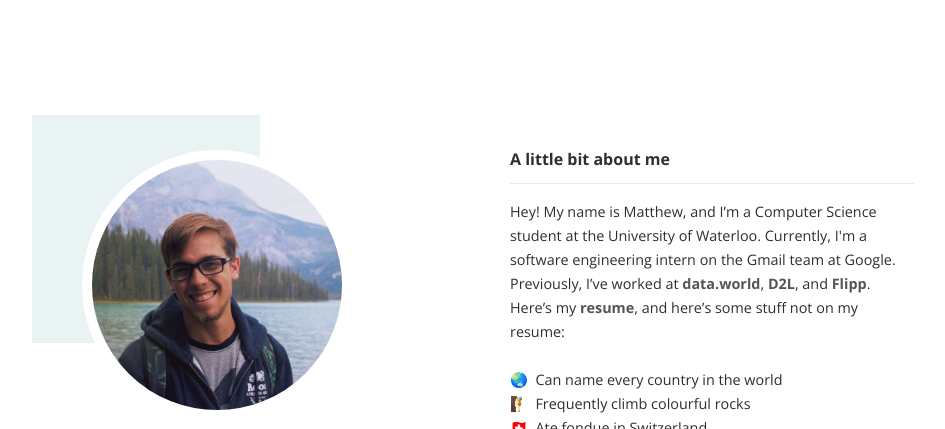
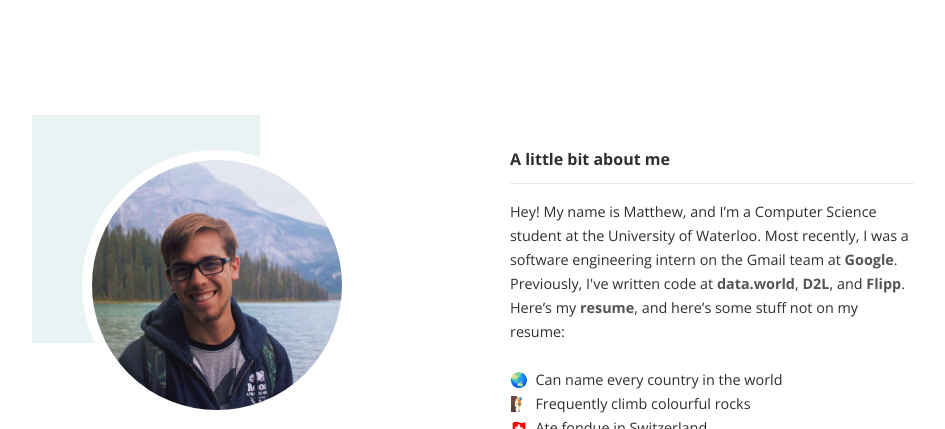
Before and after one commit to walinga/walinga.github.io, a website: page index.html in a window 1280 px wide. Shown: the top 429 px of the page, without its empty margins (166-1111 px from the left). Drawn offline with nearby package versions, Linux system fonts and the light colour scheme.

Commit message:
Update bio

```diff
--- a/index.html
+++ b/index.html
@@ -66,7 +66,9 @@
 			<section>
 				<h2>A little bit about me</h2>
 				<hr>
-				<p>Hey! My name is Matthew, and I’m a Computer Science student at the University of Waterloo. Currently, I'm a software engineering intern on the Gmail team at Google. Previously, I’ve worked at
+				<p>Hey! My name is Matthew, and I’m a Computer Science student at the University of Waterloo. Most recently, I was a software engineering intern on the Gmail team at
+					<a class="inline-link" href="https://cloud.google.com/" target="_blank">Google</a>.
+					Previously, I've written code at
 					<a class="inline-link" href="https://data.world/" target="_blank">data.world</a>,
 					<a class="inline-link" href="https://www.d2l.com/" target="_blank">D2L</a>, and
 					<a class="inline-link" href="https://corp.flipp.com/" target="_blank">Flipp</a>. Here’s my
```
